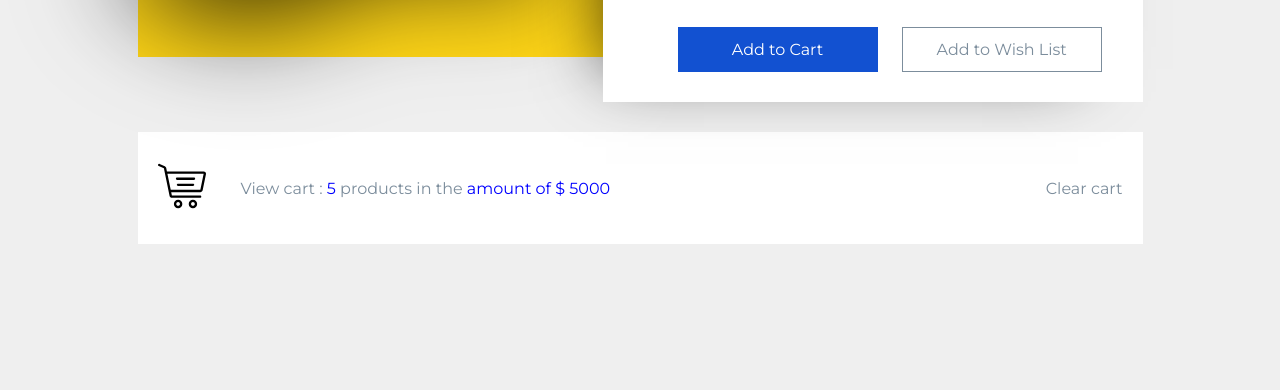
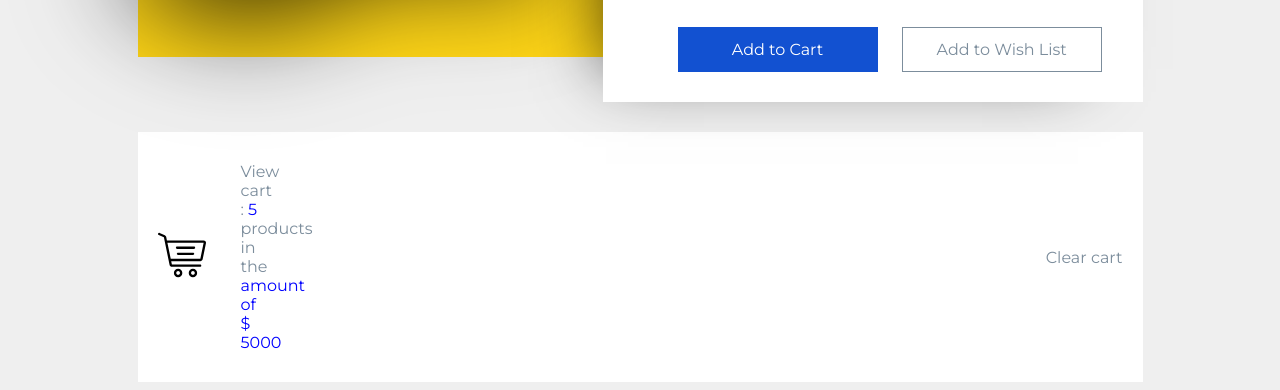
Before and after one commit to KaluhinR/edu, a plain HTML site: page Интенсив день второй/index.html in a window 1280 px wide. Shown: the part 706-1096 px from the top of the page. Before the commit the page ends 958 px from the top, so only its background shows below. Drawn offline with Linux system fonts and the light colour scheme.

Commit message:
Update style.css

```diff
--- a/Интенсив день второй/css/style.css
+++ b/Интенсив день второй/css/style.css
@@ -158,7 +158,7 @@ body {
     margin-right:auto;
 }
 
-.view cart {
+.view-cart {
     width: 23px;
     font-weight: 400;
 }
@@ -168,7 +168,7 @@ body {
     margin-right: 35px;
 }
 .cart-items {
-    color: blue;
+    color: #0000FF;
 }
 .clear-cart {
     margin-left: auto;
```
